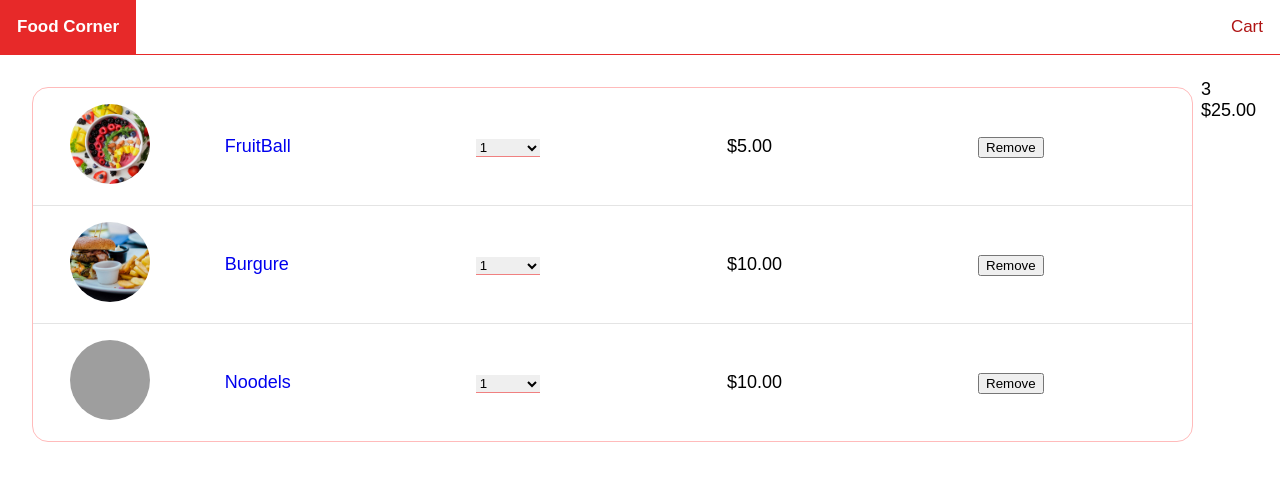
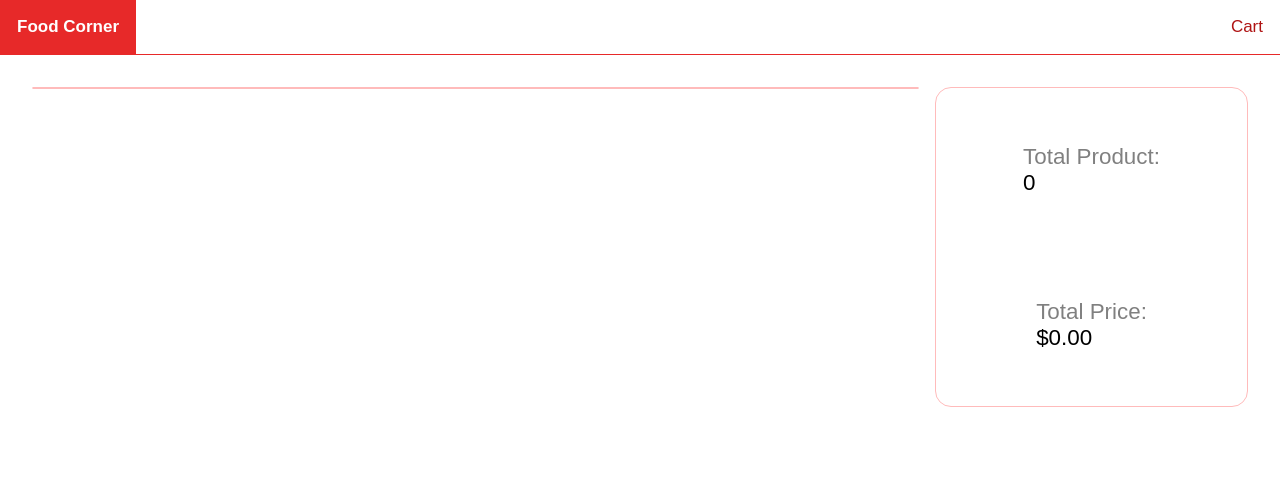
Before and after one commit to Shashi8969/Online-food-order, an Angular app: page /cart-page in a window 1280 px wide. Shown: the top 480 px of the page. Built offline with nearby package versions, Linux system fonts and the light colour scheme; grey boxes are pictures that could not be loaded.

Commit message:
add css for select

```diff
--- a/src/app/cart-page/cart-page.component.css
+++ b/src/app/cart-page/cart-page.component.css
@@ -44,3 +44,47 @@ ul li select{
     border-bottom: 1px solid lightcoral;
     font-weight: 100;
 }
+ul .remove-button{
+    border-radius: 1rem;
+    border: none;
+    outline: none;
+    padding: .5rem;
+    opacity: .7;
+    color: #e72929;
+}
+ul .remove-button:hover{
+    opacity: 1;
+    cursor: pointer;
+}
+.checkout{
+    display: flex;
+    flex-direction: column;
+    justify-content: space-between;
+    align-items: center;
+    flex: 1 3;
+    height: 20rem;
+    border: 1px solid #ffbbbb;
+    border-radius: 1rem;
+    padding: .5rem;
+    margin: .5rem;
+}
+.checkout>div{
+    display: flex;
+    flex: 3;
+    flex-direction: column;
+    align-items: flex-start;
+    justify-content: center;
+    margin: 1rem;
+    font-size: 1.4rem;
+}
+.checkout .food-count{
+    margin-bottom: 1.5rem;
+}
+.checkout .food-count::before{
+    content: 'Total Product:';
+    color: gray;
+}
+.checkout .total-price::before{
+    content: 'Total Price: ';
+    color: gray;
+}
--- a/src/app/cart-page/cart-page.component.ts
+++ b/src/app/cart-page/cart-page.component.ts
@@ -12,11 +12,7 @@ import { food } from '../shared/models/food';
 })
 export class CartPageComponent implements OnInit{
   cart!: Cart;
-  constructor(private cartService: CartService, private foodService:FoodService){
-    let foods = foodService.getAll();
-    cartService.addToCart(foods[1]);
-    cartService.addToCart(foods[3]);
-    cartService.addToCart(foods[5]);
+  constructor(private cartService: CartService){
     this.setCart();
   }
 
```
